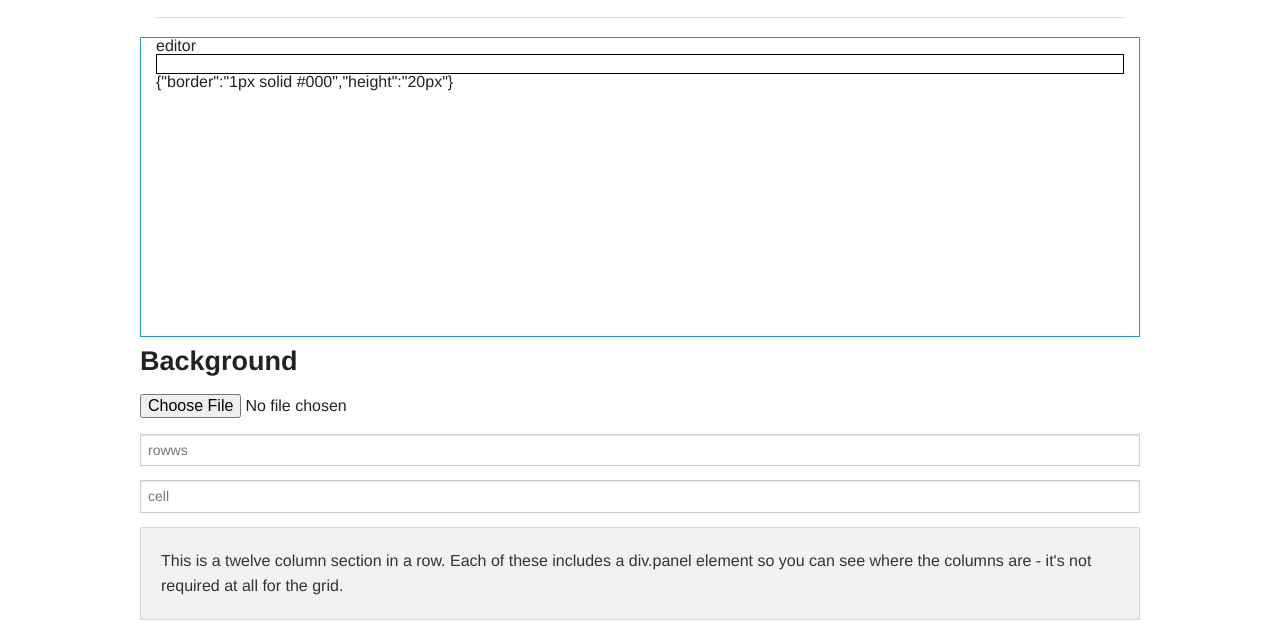
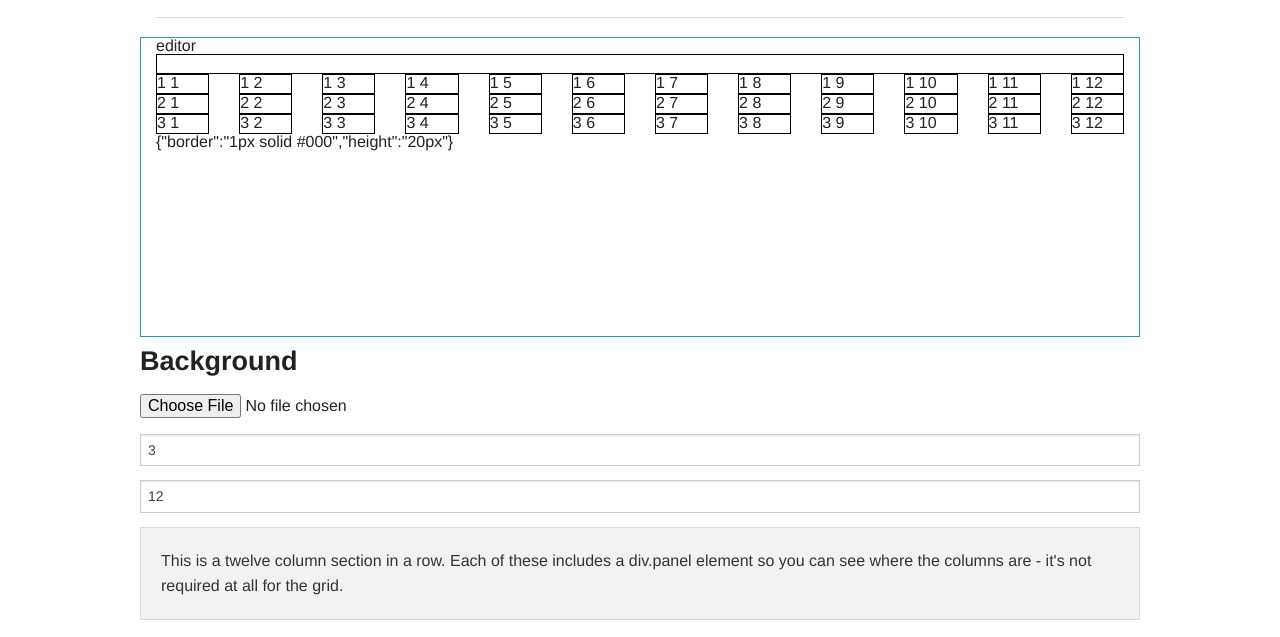
Before and after one commit to mir4a/gridator, a plain HTML site: page index.html in a window 1280 px wide. Shown: the part 107-744 px from the top of the page. Drawn offline with Linux system fonts and the light colour scheme.

Commit message:
#2 создание сетки

```diff
--- a/index.html
+++ b/index.html
@@ -159,8 +159,8 @@
     <div class="row">
       <div class="large-12 columns">
         <input type="file" />
-        <input  type="text" ng-model="bgsd" placeholder="rowws"/>
-        <input type="text" ng-model="bg" placeholder="cell"/>
+        <input  type="text" ng-model="row" placeholder="rows"/>
+        <input type="text" ng-model="cell" placeholder="cells"/>
         <div class="panel">
           <p>This is a twelve column section in a row. Each of these includes a div.panel element so you can see where
             the columns are - it's not required at all for the grid.</p>
--- a/javascripts/angular/app/controller.js
+++ b/javascripts/angular/app/controller.js
@@ -1,12 +1,14 @@
 function MyCtrl ($scope) {
+	$scope.row = 3;
+	$scope.cell = 12;
 	$scope.$watch( function(){
- 	var rows = $scope.bgsd;
+ 	var rows = $scope.row;
  	var row = [];
  	for(var i=0;i<rows;i++) {
   		row.push(i+1);
 	}
 	$scope.rows = row;
-	var cells = $scope.bg;
+	var cells = $scope.cell;
 	var cell = [];
 	for(var i=0;i<cells;i++)
 	{
```
